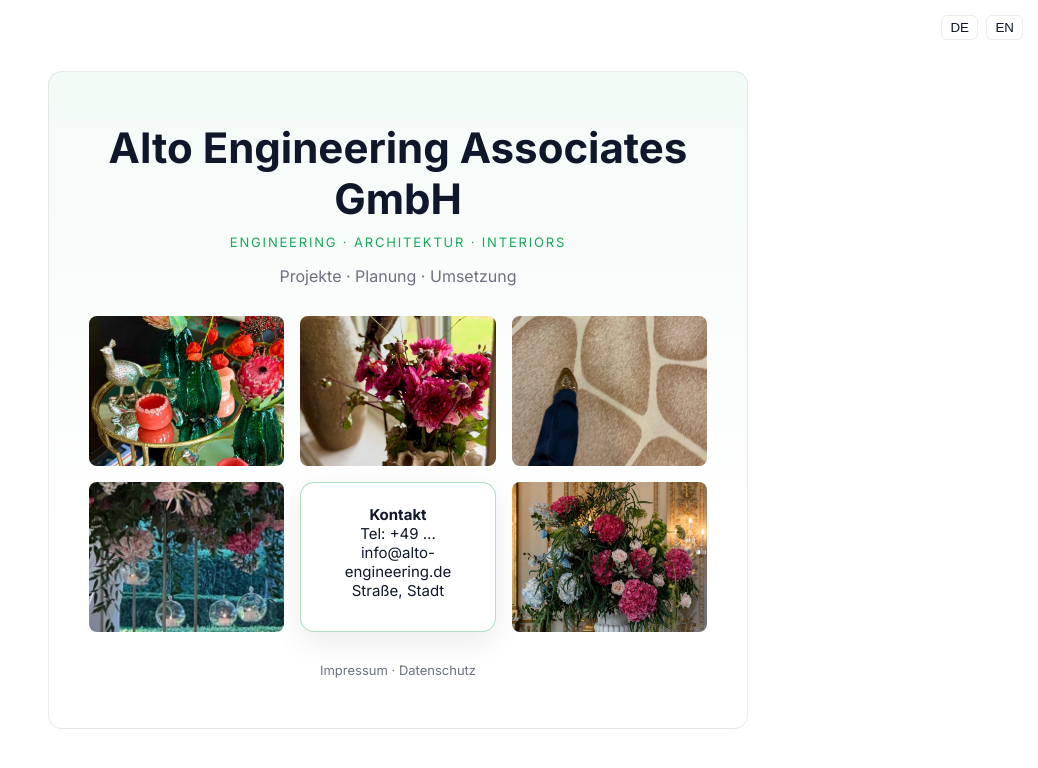
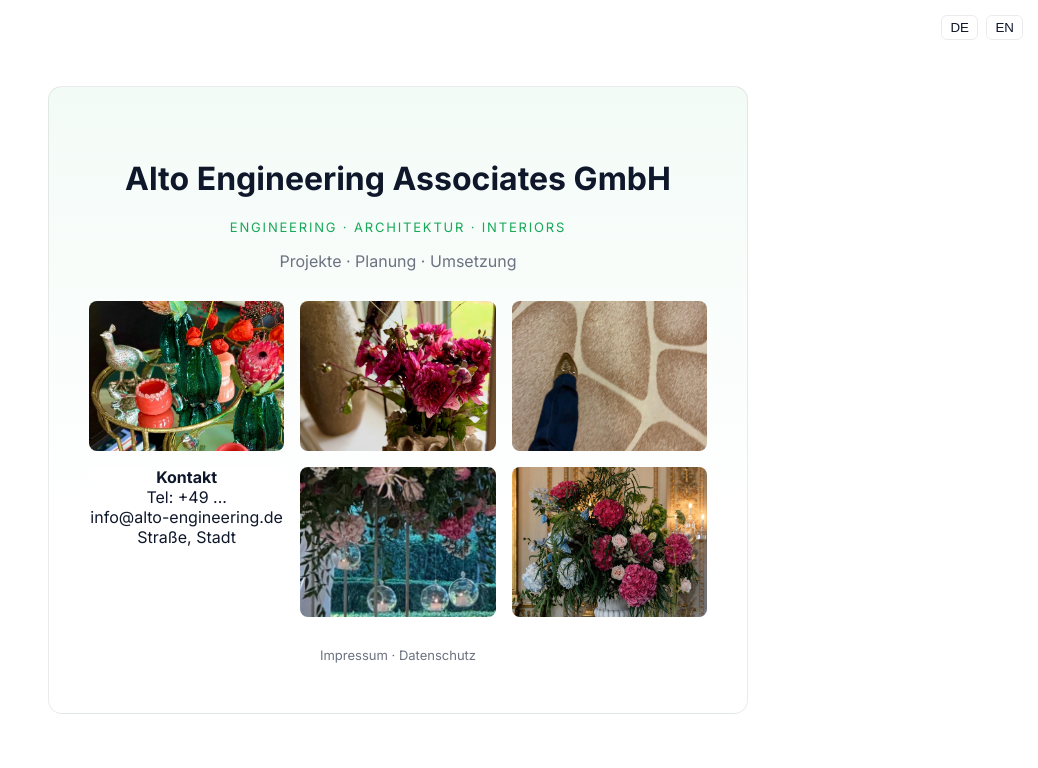
Before and after one commit to Alexander551155/Alto-Engineering-Associates_NEW, a plain HTML site: page index.html in a window 1280 px wide. Shown: the whole page, without its empty margins (242-1280 px from the left). Drawn offline with Linux system fonts and the light colour scheme.

Commit message:
Update styles.css

```diff
--- a/assets/css/styles.css
+++ b/assets/css/styles.css
@@ -6,14 +6,14 @@
   --border:rgba(0,0,0,0.08);
 }
 
-@media (prefers-color-scheme: dark){
+/*@media (prefers-color-scheme: dark){
   :root{
     --bg:#0b1220;
     --text:#e5e7eb;
     --muted:#9ca3af;
     --border:rgba(255,255,255,0.15);
   }
-}
+} */
 
 *{box-sizing:border-box}
 
@@ -56,9 +56,13 @@
   margin-bottom:20px;
 }
 
-.company{
+/*.company{
   font-size:clamp(28px,4vw,42px);
   margin:0 0 10px;
+} */
+
+.company{
+  color:#0f172a;
 }
 
 .tagline{
@@ -97,7 +101,7 @@
   font-size:13px;
   background:var(--bg);
 } */
-.contact-box{
+/*.contact-box{
   grid-column:2;
   grid-row:2;
   border:1px solid rgba(25,168,90,0.35);
@@ -106,7 +110,13 @@
   font-size:15px;
   background:#ffffff;
   box-shadow:0 10px 30px rgba(0,0,0,0.08);
+} */
+
+.contact-box{
+  background:#ffffff;
+  color:#0f172a;
 }
+
 
 
 .legal{
```
